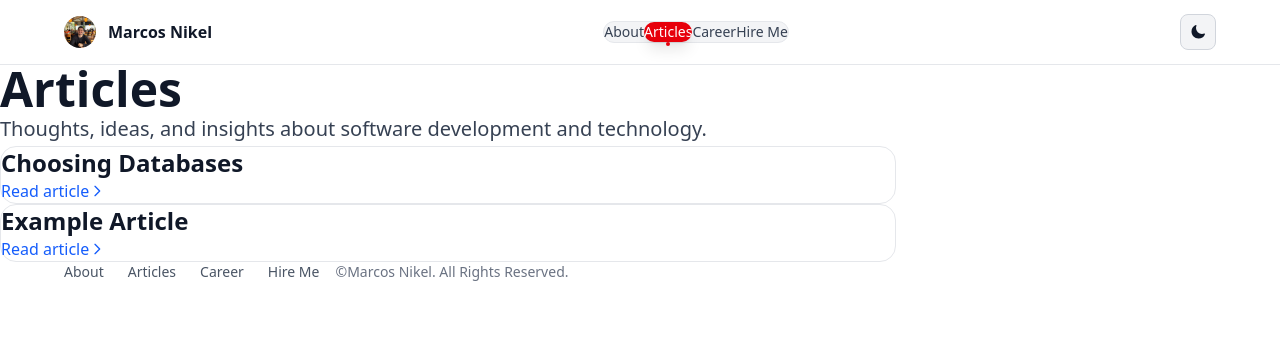
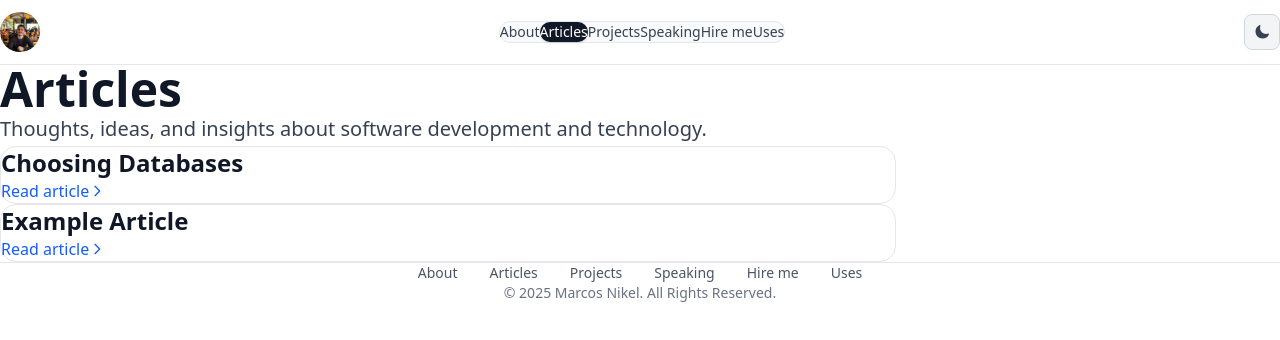
Before and after one commit to marcossnikel/portfolio-v3, a Next.js app: page /articles in a window 1280 px wide. Shown: the top 340 px of the page. Built offline with nearby package versions, Linux system fonts and the light colour scheme.

Commit message:
feat: update footer and navigation components with new links and improved structure; add social links component

```diff
--- a/src/components/Footer.tsx
+++ b/src/components/Footer.tsx
@@ -3,35 +3,35 @@
 const navigation = [
   { name: "About", href: "/" },
   { name: "Articles", href: "/articles" },
-  { name: "Career", href: "/career" },
-  { name: "Hire Me", href: "/hire-me" },
+  { name: "Projects", href: "/projects" },
+  { name: "Speaking", href: "/speaking" },
+  { name: "Hire me", href: "/hire-me" },
+  { name: "Uses", href: "/uses" },
 ];
 
 export function Footer() {
   return (
-    <footer className="bg-white dark:bg-black">
-      <div className="flex">
-        <div className="w-16"></div>
-        <div className="flex-1 px-4 sm:px-6 lg:px-8 py-8">
-        <div className="flex gap-4 items-center space-y-4">
-          <nav className="flex flex-wrap justify-center gap-6">
+    <footer className="bg-white dark:bg-black border-t border-gray-200 dark:border-gray-800">
+      <div className="max-w-7xl mx-auto px-6 sm:px-8 py-12">
+        <div className="flex flex-col space-y-8">
+          <div className="flex flex-wrap justify-center gap-8" role="navigation" aria-label="Footer navigation">
             {navigation.map((item) => (
               <Link
                 key={item.name}
                 href={item.href}
-                className="text-gray-600 dark:text-gray-400 hover:text-red-600 dark:hover:text-red-400 transition-colors duration-200 text-sm font-medium"
+                className="text-gray-600 dark:text-gray-300 hover:text-gray-900 dark:hover:text-white transition-colors duration-200 text-sm font-medium"
               >
                 {item.name}
               </Link>
             ))}
-          </nav>
-          <div className="flex items-center space-x-1 text-sm text-gray-500 dark:text-gray-500">
-            <span>©</span>
-            <span>Marcos Nikel. All Rights Reserved.</span>
+          </div>
+          <div className="flex justify-center">
+            <div className="text-sm text-gray-500 dark:text-gray-500">
+              <span>© </span>
+              <span>{new Date().getFullYear()} Marcos Nikel. All Rights Reserved.</span>
+            </div>
           </div>
         </div>
-        </div>
-        <div className="w-16"></div>
       </div>
     </footer>
   );
--- a/src/components/Navigation.tsx
+++ b/src/components/Navigation.tsx
@@ -8,59 +8,53 @@
 const navigation = [
   { name: "About", href: "/" },
   { name: "Articles", href: "/articles" },
-  { name: "Career", href: "/career" },
-  { name: "Hire Me", href: "/hire-me" },
+  { name: "Projects", href: "/projects" },
+  { name: "Speaking", href: "/speaking" },
+  { name: "Hire me", href: "/hire-me" },
+  { name: "Uses", href: "/uses" },
 ];
 
 export function Navigation() {
   const pathname = usePathname();
 
   return (
-    <nav className="border-b border-gray-200 dark:border-gray-800 bg-white/90 dark:bg-black/90 backdrop-blur-md sticky top-0 z-50">
-      <div className="flex">
-        <div className="w-16"></div>
-        <div className="flex-1 px-4 sm:px-6 lg:px-8">
+    <nav className="bg-white/95 dark:bg-black/95 backdrop-blur-md border-b border-gray-200 dark:border-gray-800 sticky top-0 z-50" aria-label="Main navigation">
+      <div className="max-w-7xl mx-auto px-6 sm:px-8">
         <div className="flex justify-between items-center h-16">
           {/* Logo */}
           <div className="flex-shrink-0">
             <Link
               href="/"
-              className="flex items-center gap-3 space-x-3 hover:opacity-80 transition-opacity duration-200"
+              className="flex items-center gap-3 hover:opacity-80 transition-opacity duration-200"
             >
-              <div className="w-8 h-8 rounded-full overflow-hidden bg-gray-200 dark:bg-gray-700">
+              <div className="w-10 h-10 rounded-full overflow-hidden bg-gray-200 dark:bg-gray-700">
                 <Image
                   src="/me.jpeg"
                   alt="Marcos Nikel"
-                  width={32}
-                  height={32}
+                  width={40}
+                  height={40}
                   className="w-full h-full object-cover"
                 />
               </div>
-              <span className="font-semibold text-gray-900 dark:text-white">
-                Marcos Nikel
-              </span>
             </Link>
           </div>
 
-          {/* Navigation Links - Grouped with rounded border */}
-          <div className="hidden md:block">
-            <div className="flex items-center bg-gray-100 dark:bg-gray-800 rounded-full p-1 border border-gray-200 dark:border-gray-700">
+          {/* Navigation Links - Rounded border group */}
+          <div className="hidden md:flex items-center">
+            <div className="flex items-center bg-gray-50 dark:bg-gray-900/50 rounded-full p-1 border border-gray-200 dark:border-gray-700">
               {navigation.map((item) => {
                 const isActive = pathname === item.href;
                 return (
                   <Link
                     key={item.name}
                     href={item.href}
-                    className={`relative px-4 py-2 text-sm font-medium rounded-full transition-all duration-200 ${
+                    className={`px-4 py-2 text-sm font-medium rounded-full transition-all duration-200 ${
                       isActive
-                        ? "text-white bg-red-600 shadow-lg"
-                        : "text-gray-700 dark:text-gray-300 hover:text-red-600 dark:hover:text-red-400 hover:bg-white dark:hover:bg-gray-700"
+                        ? "text-white bg-gray-900 dark:bg-white dark:text-black shadow-sm"
+                        : "text-gray-700 dark:text-gray-300 hover:text-gray-900 dark:hover:text-white hover:bg-gray-100 dark:hover:bg-gray-800"
                     }`}
                   >
                     {item.name}
-                    {isActive && (
-                      <div className="absolute bottom-0 left-1/2 transform -translate-x-1/2 translate-y-1 w-1 h-1 bg-red-600 rounded-full" />
-                    )}
                   </Link>
                 );
               })}
@@ -77,7 +71,7 @@
             <ThemeToggle />
             <button
               type="button"
-              className="text-gray-700 dark:text-gray-300 hover:text-red-600 dark:hover:text-red-400 focus:outline-none focus:ring-2 focus:ring-inset focus:ring-red-500 p-2 rounded-lg transition-colors duration-200"
+              className="text-gray-700 dark:text-gray-300 hover:text-gray-900 dark:hover:text-white focus:outline-none focus:ring-2 focus:ring-inset focus:ring-gray-500 p-2 rounded-lg transition-colors duration-200"
             >
               <svg
                 className="h-6 w-6"
@@ -95,13 +89,11 @@
             </button>
           </div>
         </div>
-        </div>
-        <div className="w-16"></div>
       </div>
 
       {/* Mobile menu */}
-      <div className="md:hidden border-t border-gray-200 dark:border-gray-800 bg-white dark:bg-gray-950">
-        <div className="px-4 pt-2 pb-3 space-y-1">
+      <div className="md:hidden border-t border-gray-200 dark:border-gray-800 bg-white dark:bg-black">
+        <div className="px-6 pt-2 pb-3 space-y-1">
           {navigation.map((item) => {
             const isActive = pathname === item.href;
             return (
@@ -110,8 +102,8 @@
                 href={item.href}
                 className={`block px-4 py-3 rounded-lg text-base font-medium transition-all duration-200 ${
                   isActive
-                    ? "text-white bg-red-600 shadow-md"
-                    : "text-gray-700 dark:text-gray-300 hover:text-red-600 dark:hover:text-red-400 hover:bg-gray-100 dark:hover:bg-gray-900"
+                    ? "text-white bg-gray-900 dark:bg-gray-800"
+                    : "text-gray-700 dark:text-gray-300 hover:text-gray-900 dark:hover:text-white hover:bg-gray-100 dark:hover:bg-gray-900"
                 }`}
               >
                 {item.name}
--- /dev/null
+++ b/src/components/SocialLinks.tsx
@@ -0,0 +1,75 @@
+import Link from "next/link";
+
+interface SocialLink {
+  href: string;
+  label: string;
+  icon: React.ReactNode;
+  showDivider?: boolean;
+}
+
+export function SocialLinks() {
+  const socialLinks: SocialLink[] = [
+    {
+      href: "https://x.com/marcosnikel_",
+      label: "Follow on Twitter",
+      icon: (
+        <svg className="w-5 h-5" fill="currentColor" viewBox="0 0 24 24">
+          <path d="M23.953 4.57a10 10 0 01-2.825.775 4.958 4.958 0 002.163-2.723c-.951.555-2.005.959-3.127 1.184a4.92 4.92 0 00-8.384 4.482C7.69 8.095 4.067 6.13 1.64 3.162a4.822 4.822 0 00-.666 2.475c0 1.71.87 3.213 2.188 4.096a4.904 4.904 0 01-2.228-.616v.06a4.923 4.923 0 003.946 4.827 4.996 4.996 0 01-2.212.085 4.936 4.936 0 004.604 3.417 9.867 9.867 0 01-6.102 2.105c-.39 0-.779-.023-1.17-.067a13.995 13.995 0 007.557 2.209c9.053 0 13.998-7.496 13.998-13.985 0-.21 0-.42-.015-.63A9.935 9.935 0 0024 4.59z"/>
+        </svg>
+      ),
+    },
+    {
+      href: "https://github.com/marcossnikel",
+      label: "Follow on GitHub",
+      icon: (
+        <svg className="w-5 h-5" fill="currentColor" viewBox="0 0 24 24">
+          <path d="M12 0c-6.626 0-12 5.373-12 12 0 5.302 3.438 9.8 8.207 11.387.599.111.793-.261.793-.577v-2.234c-3.338.726-4.033-1.416-4.033-1.416-.546-1.387-1.333-1.756-1.333-1.756-1.089-.745.083-.729.083-.729 1.205.084 1.839 1.237 1.839 1.237 1.07 1.834 2.807 1.304 3.492.997.107-.775.418-1.305.762-1.604-2.665-.305-5.467-1.334-5.467-5.931 0-1.311.469-2.381 1.236-3.221-.124-.303-.535-1.524.117-3.176 0 0 1.008-.322 3.301 1.23.957-.266 1.983-.399 3.003-.404 1.02.005 2.047.138 3.006.404 2.291-1.552 3.297-1.23 3.297-1.23.653 1.653.242 2.874.118 3.176.77.84 1.235 1.911 1.235 3.221 0 4.609-2.807 5.624-5.479 5.921.43.372.823 1.102.823 2.222v3.293c0 .319.192.694.801.576 4.765-1.589 8.199-6.086 8.199-11.386 0-6.627-5.373-12-12-12z"/>
+        </svg>
+      ),
+    },
+    {
+      href: "https://www.linkedin.com/in/mnikel/",
+      label: "Follow on LinkedIn",
+      icon: (
+        <svg className="w-5 h-5" fill="currentColor" viewBox="0 0 24 24">
+          <path d="M20.447 20.452h-3.554v-5.569c0-1.328-.027-3.037-1.852-3.037-1.853 0-2.136 1.445-2.136 2.939v5.667H9.351V9h3.414v1.561h.046c.477-.9 1.637-1.85 3.37-1.85 3.601 0 4.267 2.37 4.267 5.455v6.286zM5.337 7.433c-1.144 0-2.063-.926-2.063-2.065 0-1.138.92-2.063 2.063-2.063 1.14 0 2.064.925 2.064 2.063 0 1.139-.925 2.065-2.064 2.065zm1.782 13.019H3.555V9h3.564v11.452zM22.225 0H1.771C.792 0 0 .774 0 1.729v20.542C0 23.227.792 24 1.771 24h20.451C23.2 24 24 23.227 24 22.271V1.729C24 .774 23.2 0 22.222 0h.003z"/>
+        </svg>
+      ),
+      showDivider: true,
+    },
+    {
+      href: "mailto:marcosnikeldev@gmail.com",
+      label: "marcosnikeldev@gmail.com",
+      icon: (
+        <svg className="w-5 h-5" fill="none" viewBox="0 0 24 24" stroke="currentColor">
+          <path strokeLinecap="round" strokeLinejoin="round" strokeWidth={2} d="M3 8l7.89 4.26a2 2 0 002.22 0L21 8M5 19h14a2 2 0 002-2V7a2 2 0 00-2-2H5a2 2 0 00-2 2v10a2 2 0 002 2z" />
+        </svg>
+      ),
+    },
+  ];
+
+  return (
+    <div className="pt-8 space-y-6">
+      {socialLinks.map((link, index) => (
+        <div key={link.href}>
+          {link.showDivider && (
+            <div className="border-t border-gray-200 dark:border-gray-800 pt-6 mb-6" />
+          )}
+          <Link
+            href={link.href}
+            target="_blank"
+            rel="noopener noreferrer"
+            className="group flex items-center space-x-4 text-gray-600 dark:text-gray-300 hover:text-gray-900 dark:hover:text-white transition-all duration-300 ease-out p-2 -m-2 rounded-lg hover:bg-gray-50 dark:hover:bg-gray-800/50"
+          >
+            <div className="flex-shrink-0 p-1 rounded-md group-hover:bg-gray-100 dark:group-hover:bg-gray-700 transition-colors duration-300">
+              {link.icon}
+            </div>
+            <span className="font-medium group-hover:translate-x-1 transition-transform duration-300 ease-out">
+              {link.label}
+            </span>
+          </Link>
+        </div>
+      ))}
+    </div>
+  );
+}
--- a/src/components/ThemeToggle.tsx
+++ b/src/components/ThemeToggle.tsx
@@ -5,7 +5,7 @@
 
 export function ThemeToggle() {
   const [mounted, setMounted] = useState(false);
-  const { theme, setTheme } = useTheme();
+  const { theme, setTheme, resolvedTheme, systemTheme } = useTheme();
 
   useEffect(() => {
     setMounted(true);
@@ -13,20 +13,33 @@
 
   if (!mounted) {
     return (
-      <button className="w-9 h-9 rounded-lg border border-gray-300 dark:border-gray-600 bg-gray-100 dark:bg-gray-800" />
+      <button
+        className="w-9 h-9 rounded-lg border border-gray-300 dark:border-gray-700 bg-gray-100 dark:bg-gray-800 transition-all duration-200 flex items-center justify-center"
+        disabled
+        aria-label="Loading theme toggle"
+      />
     );
   }
 
+  const isDark = resolvedTheme === "dark";
+
+  const toggleTheme = () => {
+    setTheme(isDark ? "light" : "dark");
+  };
+
   return (
     <button
-      onClick={() => setTheme(theme === "dark" ? "light" : "dark")}
-      className="w-9 h-9 rounded-lg border border-gray-300 dark:border-gray-700 bg-gray-100 dark:bg-gray-900 hover:bg-red-50 dark:hover:bg-red-950 hover:border-red-300 dark:hover:border-red-700 transition-all duration-200 flex items-center justify-center"
+      onClick={toggleTheme}
+      aria-label={`Switch to ${isDark ? "light" : "dark"} mode`}
+      className="w-9 h-9 rounded-lg border border-gray-300 dark:border-gray-700 bg-gray-100 dark:bg-gray-800 hover:bg-gray-200 dark:hover:bg-gray-700 hover:border-gray-400 dark:hover:border-gray-600 transition-all duration-200 flex items-center justify-center text-gray-700 dark:text-gray-300 hover:text-gray-900 dark:hover:text-white"
     >
-      {theme === "dark" ? (
+      {isDark ? (
+        // Sun icon for dark mode (clicking will switch to light)
         <svg width="16" height="16" viewBox="0 0 24 24" fill="currentColor">
           <path d="M12 2.25a.75.75 0 01.75.75v2.25a.75.75 0 01-1.5 0V3a.75.75 0 01.75-.75zM7.5 12a4.5 4.5 0 119 0 4.5 4.5 0 01-9 0zM18.894 6.166a.75.75 0 00-1.06-1.06l-1.591 1.59a.75.75 0 101.06 1.061l1.591-1.59zM21.75 12a.75.75 0 01-.75.75h-2.25a.75.75 0 010-1.5H21a.75.75 0 01.75.75zM17.834 18.894a.75.75 0 001.06-1.06l-1.59-1.591a.75.75 0 10-1.061 1.06l1.59 1.591zM12 18a.75.75 0 01.75.75V21a.75.75 0 01-1.5 0v-2.25A.75.75 0 0112 18zM7.758 17.303a.75.75 0 00-1.061-1.06l-1.591 1.59a.75.75 0 001.06 1.061l1.591-1.59zM6 12a.75.75 0 01-.75.75H3a.75.75 0 010-1.5h2.25A.75.75 0 016 12zM6.697 7.757a.75.75 0 001.06-1.06l-1.59-1.591a.75.75 0 00-1.061 1.06l1.59 1.591z" />
         </svg>
       ) : (
+        // Moon icon for light mode (clicking will switch to dark)
         <svg width="16" height="16" viewBox="0 0 24 24" fill="currentColor">
           <path d="M9.528 1.718a.75.75 0 01.162.819A8.97 8.97 0 009 6a9 9 0 009 9 8.97 8.97 0 003.463-.69.75.75 0 01.981.98 10.503 10.503 0 01-9.694 6.46c-5.799 0-10.5-4.701-10.5-10.5 0-4.368 2.667-8.112 6.46-9.694a.75.75 0 01.818.162z" />
         </svg>
```
